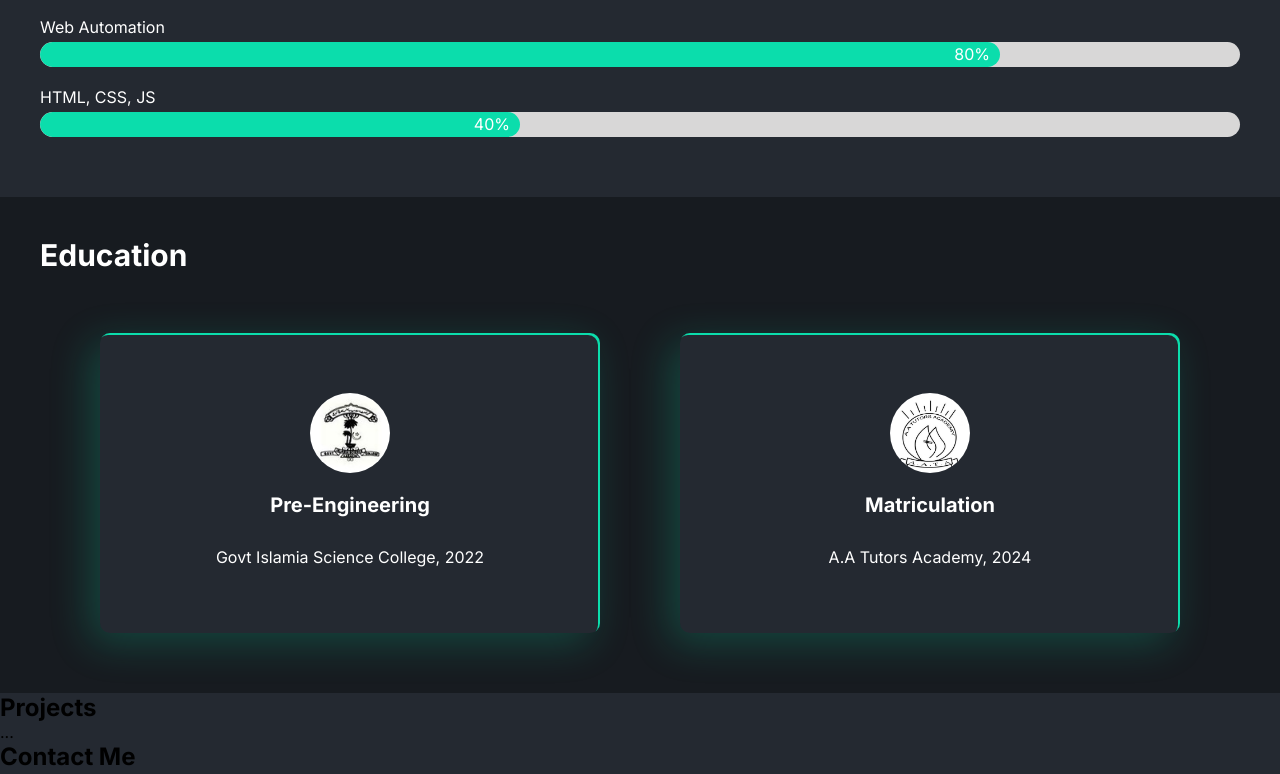
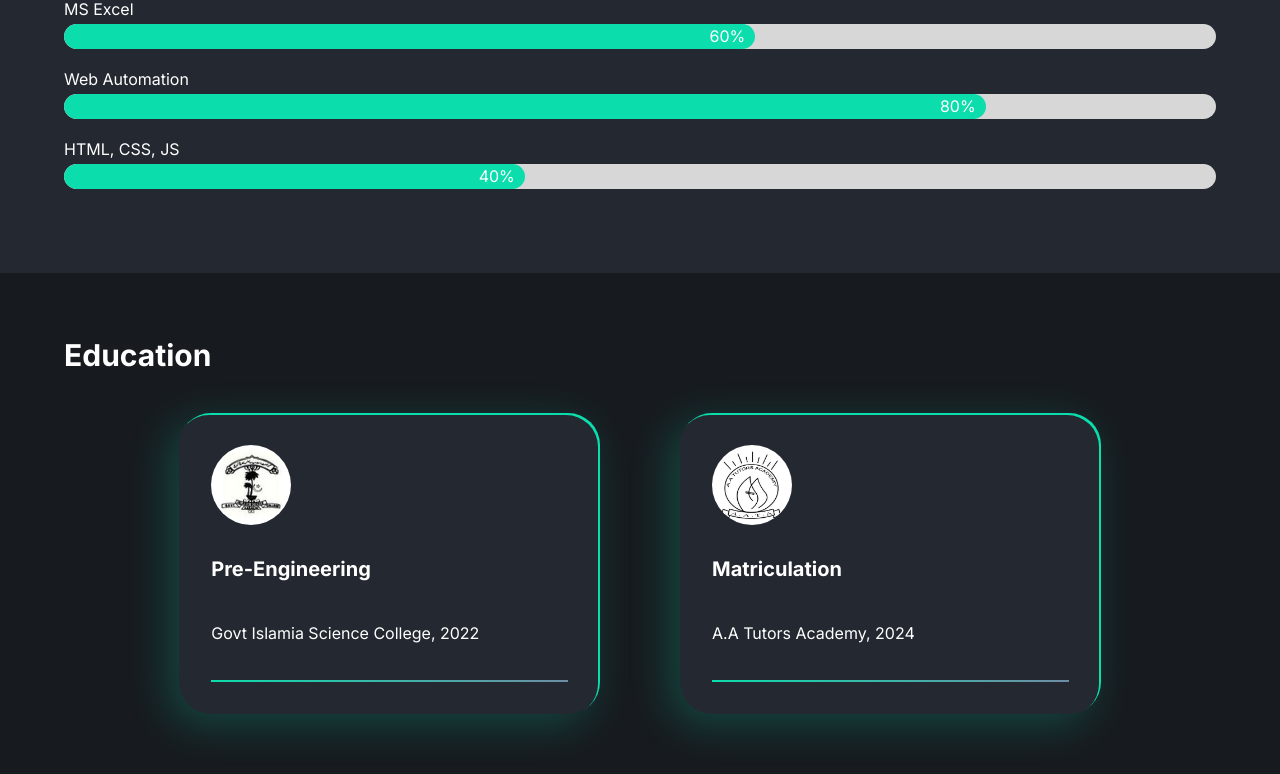
Before and after one commit to hasnainshahidx/hasnainshahidx.github.io, a plain HTML site: page index.html in a window 1280 px wide. Shown: the part 1559-2333 px from the top of the page. Drawn offline with Linux system fonts and the light colour scheme.

Commit message:
progress

```diff
--- a/script.js
+++ b/script.js
@@ -9,7 +9,7 @@
         }
     });
 }, {
-    threshold: 0.5
+    threshold: 1
 });
 headings.forEach(h1 => h1Observer.observe(h1)); function showSidebar() {
     document.querySelector('.sidebar').classList.add('active');
--- a/style.css
+++ b/style.css
@@ -103,7 +103,6 @@
     transform: translateX(100%);
     transition: transform 0.3s ease;
     display: flex;
-    /* Always use flex, control visibility with transform */
 }
 
 .sidebar.active {
@@ -139,9 +138,6 @@
     cursor: pointer;
     fill: #0bddac;
     color: #0bddac;
-    /* font-weight: 500; */
-    /* text-shadow:
-        0 0 3px #0bddac */
 }
 
 @keyframes fadeInText {
@@ -182,7 +178,6 @@
     height: auto;
     width: 50%;
     padding: 50px 0 0;
-    /* background: rgba(255, 0, 0, 0.397); */
     color: #fff;
 
     .name {
@@ -224,7 +219,7 @@
     flex-direction: column;
     align-items: center;
     justify-content: center;
-    padding: 50px 0;
+    padding: 4rem 0;
     background: #171b20;
 
     h1 {
@@ -243,10 +238,7 @@
 }
 
 .card {
-    /* position: relative; */
     opacity: 0;
-    /* transform: translateX(100%); */
-
     --grad: #0bddac, #6e8da5;
     padding: 2rem;
     background: #242931;
@@ -254,7 +246,6 @@
     display: grid;
     gap: 1rem;
     grid-template: 'icon icon' 'title title' 'content content' 'bar bar' / 1fr auto;
-    /* font-family: system-ui, sans-serif; */
     color: #ffffff;
     box-shadow:
         inset -2px 2px #0bddac,
@@ -330,7 +321,7 @@
 
 /* Skills Section Styles */
 #skills {
-    padding: 40px;
+    padding: 4rem;
     background: #242931;
 
     h1 {
@@ -373,38 +364,40 @@
 .education-section {
     padding: 40px;
     background: #171b20;
+    height: auto;
+    padding: 4rem;
 
     h1 {
         color: #ffffff;
         font-size: 30px;
         margin-bottom: 40px;
     }
+}
 
 .education-container {
-        display: flex;
-        justify-content: space-evenly;
+    width: min(70rem, 80%);
+    margin-inline: auto;
+    display: grid;
+    grid-template-columns: repeat(auto-fit, minmax(min(20rem, 100%), 1fr));
+    gap: 5rem;
+}
 
 .education-item {
+    opacity: 0;
+    --grad: #0bddac, #6e8da5;
+    padding: 2rem;
     background: #242931;
-            --grad: #0bddac, #6e8da5;
+    border-radius: 2rem;
+    display: grid;
+    gap: 2rem;
+    grid-template: 'icon icon' 'title title' 'content content' 'bar bar' / 1fr auto;
+    color: #ffffff;
     box-shadow:
         inset -2px 2px #0bddac,
         -10px 10px 40px rgba(11, 218, 166, 0.226);
-            padding: 20px;
-            border-radius: 10px;
-            height: 300px;
-            width: 500px;
-            color: #ffffff;
-            text-align: center;
-            margin: 20px;
-            display: flex;
-            flex-direction: column;
-            justify-content: center;
-            align-items: center;
-            gap: 20px;
-
 
     img {
+        grid-area: icon;
         width: 80px;
         height: 80px;
         border-radius: 50%;
@@ -412,15 +405,23 @@
     }
 
     h2 {
+        grid-area: title;
         font-size: 20px;
         margin-bottom: 10px;
     }
 
     p {
+        grid-area: content;
         font-size: 16px;
         margin-bottom: 5px;
     }
-        }
+
+    &::after {
+        content: "";
+        grid-area: bar;
+        height: 2px;
+        background-image: linear-gradient(90deg, var(--grad));
+        /*     margin-inline: -1.5rem; */
     }
 }
 
@@ -495,10 +496,6 @@
         width: 60%;
     }
 
-    .education-container {
-        flex-direction: column;
-        align-items: center;
-    }
 }
 
 footer p {
```
Lines whose indentation alone changed are shown as unchanged.
